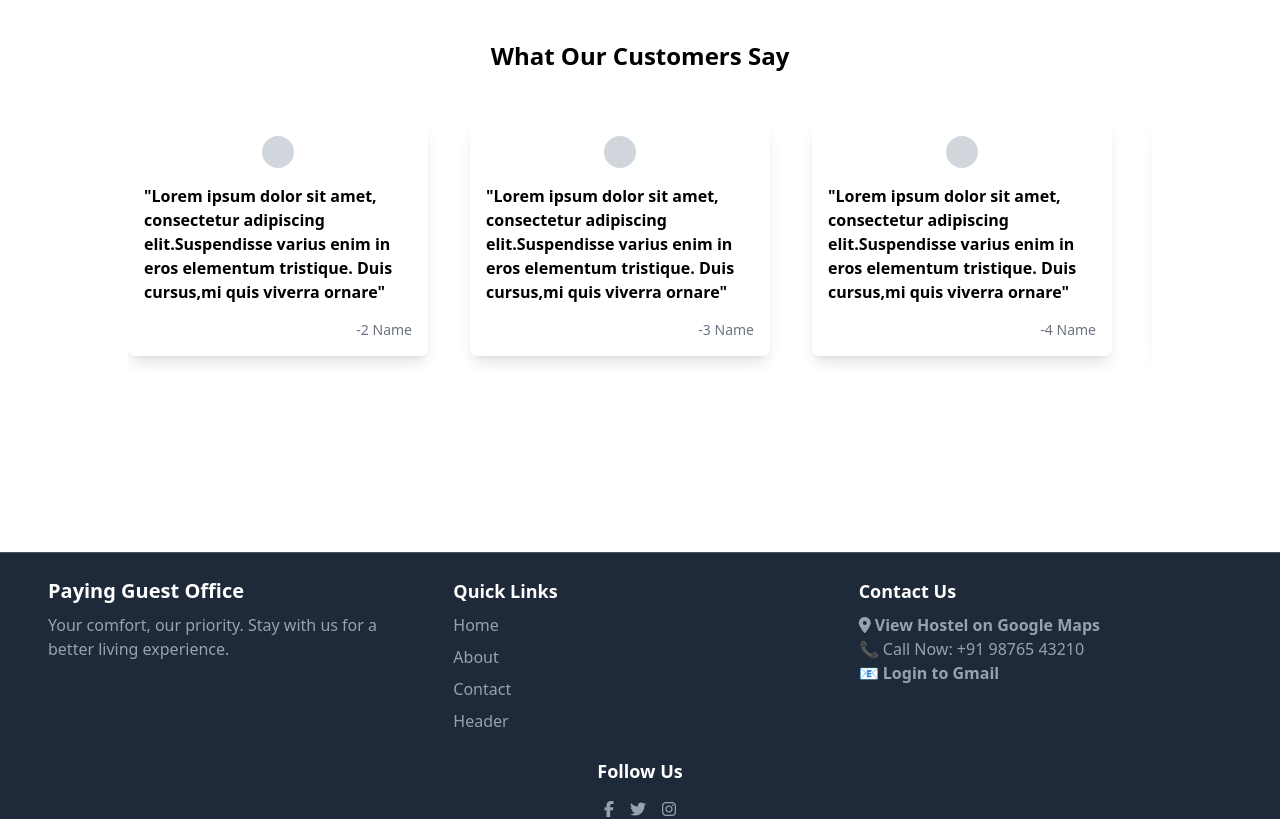
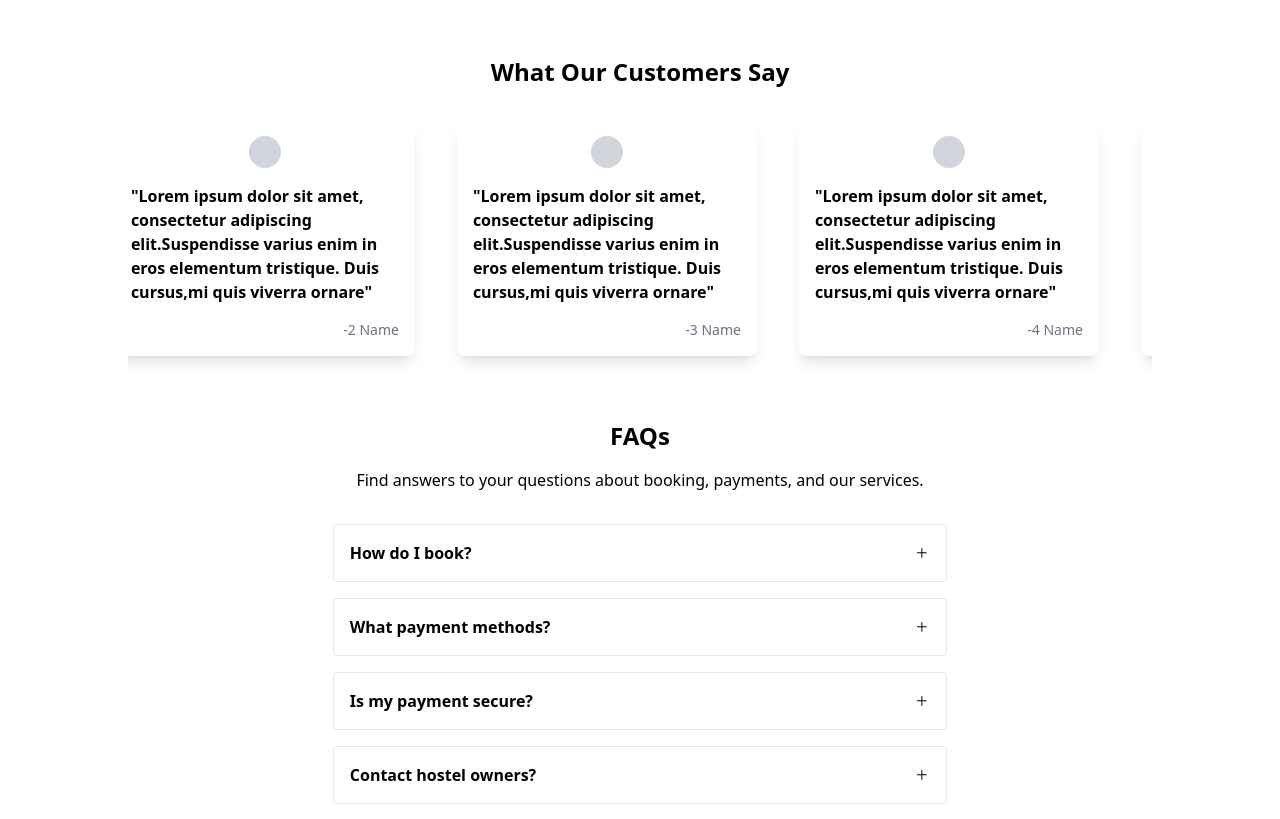
Before and after one commit to Srujangupta06/Paying-Guest-Online-Frontend, a React (Vite) app: page / in a window 1280 px wide. Shown: the part 2040-2859 px from the top of the page. Built offline with nearby package versions, Linux system fonts and the light colour scheme.

Commit message:
Added Faq Section in Home page

```diff
--- a/package.json
+++ b/package.json
@@ -18,7 +18,8 @@
     "react-router-dom": "^7.2.0",
     "react-slick": "^0.30.3",
     "slick-carousel": "^1.8.1",
-    "tailwindcss": "^4.0.9"
+    "tailwindcss": "^4.0.9",
+    "uuid": "^11.1.0"
   },
   "devDependencies": {
     "@eslint/js": "^9.21.0",
--- /dev/null
+++ b/src/components/Faq.jsx
@@ -0,0 +1,30 @@
+import { useState } from "react";
+import { faqList } from "../utils/utils";
+import FaqCard from "./FaqCard";
+
+const Faq = () => {
+  const [activeFaqId, setActiveFaqId] = useState("");
+
+  return (
+    <section className="text-center w-full max-w-5xl md:min-h-[80vh] mb-8">
+      <h1 className="text-2xl font-semibold mb-4">FAQs</h1>
+      <p className="mb-8">
+        Find answers to your questions about booking, payments, and our
+        services.
+      </p>
+
+      <ul className="flex flex-col items-center gap-y-4">
+        {faqList.map((eachFaq) => (
+          <FaqCard
+            key={eachFaq.id}
+            faqInfo={eachFaq}
+            activeFaqId={activeFaqId}
+            setActiveFaqId={setActiveFaqId}
+          />
+        ))}
+      </ul>
+    </section>
+  );
+};
+
+export default Faq;
--- /dev/null
+++ b/src/components/FaqCard.jsx
@@ -0,0 +1,35 @@
+import { GoPlus } from "react-icons/go";
+import { RxCross2 } from "react-icons/rx";
+const FaqCard = (props) => {
+  const { faqInfo, activeFaqId, setActiveFaqId } = props;
+  const { id, question, answer } = faqInfo;
+  const isOpen = activeFaqId === id;
+  const onHandleToggleFaqCard = () => {
+    setActiveFaqId(isOpen ? "" : id);
+  };
+  return (
+    <li className="list-none border w-full md:w-[60%] px-4 py-4  border-gray-200 rounded-sm">
+      {/*Question Container */}
+      <div
+        className="flex items-center justify-between cursor-pointer"
+        onClick={onHandleToggleFaqCard}
+      >
+        <h3 className="font-semibold">{question}</h3>
+        <button className="cursor-pointer border-none outline-none">
+          {isOpen ? <RxCross2 /> : <GoPlus />}
+        </button>
+      </div>
+      {/*Answer Container */}
+      {isOpen && (
+        <>
+          <hr className="border-gray-300 my-4" />
+          <div className="text-left">
+            <p className="text-sm text-gray-700">{answer}</p>
+          </div>
+        </>
+      )}
+    </li>
+  );
+};
+
+export default FaqCard;
--- /dev/null
+++ b/src/components/UserFeedBack.jsx
@@ -0,0 +1,58 @@
+import Slider from "react-slick";
+import "slick-carousel/slick/slick.css";
+import "slick-carousel/slick/slick-theme.css";
+import CustomerFeedBackCard from "../components/CustomerFeedBackCard";
+
+const UserFeedBack = () => {
+  const customerFeedbackSliderSettings = {
+    dots: false,
+    infinite: true,
+    speed: 900,
+    slidesToShow: 3,
+    slidesToScroll: 1,
+    swipeToSlide: true,
+    autoplay: true,
+    autoplaySpeed: 3000,
+    arrows: false,
+    pauseOnHover: false,
+    responsive: [
+      {
+        breakpoint: 1024,
+        settings: {
+          slidesToShow: 2,
+          slidesToScroll: 2,
+          infinite: true,
+          speed: 1000,
+        },
+      },
+      {
+        breakpoint: 768,
+        settings: {
+          slidesToShow: 1,
+          slidesToScroll: 1,
+          infinite: true,
+          speed: 800,
+        },
+      },
+    ],
+  };
+  return (
+    <section className="w-full max-w-5xl mb-8 py-4">
+      <h1 className="text-2xl font-semibold md:text-center">
+        What Our Customers Say
+      </h1>
+      {/*Make an API call to get feedback from customers */}
+      <div className="w-full overflow-hidden mt-6 md:mt-4">
+        <Slider {...customerFeedbackSliderSettings}>
+          <CustomerFeedBackCard id={1} />
+          <CustomerFeedBackCard id={2} />
+          <CustomerFeedBackCard id={3} />
+          <CustomerFeedBackCard id={4} />
+          <CustomerFeedBackCard id={5} />
+        </Slider>
+      </div>
+    </section>
+  );
+};
+
+export default UserFeedBack;
--- a/src/routes/Home.jsx
+++ b/src/routes/Home.jsx
@@ -1,44 +1,10 @@
 import { FaCheck } from "react-icons/fa6";
 import { Link } from "react-router-dom";
 import { IoIosArrowRoundForward } from "react-icons/io";
-import CustomerFeedBackCard from "../components/CustomerFeedBackCard";
-import "slick-carousel/slick/slick.css";
-import "slick-carousel/slick/slick-theme.css";
-import Slider from "react-slick";
+
+import Faq from "../components/Faq";
+import UserFeedBack from "../components/UserFeedBack";
 const Home = () => {
-  const customerFeedbackSliderSettings = {
-    dots: false,
-    infinite: true,
-    speed: 900,
-    slidesToShow: 3,
-    slidesToScroll: 1,
-    swipeToSlide: true,
-    autoplay: true,
-    autoplaySpeed: 3000,
-    arrows: false,
-    pauseOnHover: false,
-    responsive: [
-      {
-        breakpoint: 1024,
-        settings: {
-          slidesToShow: 2,
-          slidesToScroll: 2,
-          infinite: true,
-          speed: 1000,
-        },
-      },
-      {
-        breakpoint: 768,
-        settings: {
-          slidesToShow: 1,
-          slidesToScroll: 1,
-          infinite: true,
-          speed: 800,
-        },
-      },
-    ],
-  };
-
   return (
     <main className=" flex flex-col items-center justify-center px-6">
       {/*Hero Section*/}
@@ -106,7 +72,7 @@ const Home = () => {
         </div>
       </section>
       {/*Section 3 */}
-      <section className="w-full max-w-5xl md:min-h-[60vh] mb-8 ">
+      <section className="w-full max-w-5xl md:min-h-[60vh] mb-8">
         <h1 className="text-2xl font-semibold mb-8  md:text-center">
           Discover the Essential Features for Tenants and Hostel Owners
         </h1>
@@ -155,21 +121,9 @@ const Home = () => {
         </div>
       </section>
       {/*User Feedback */}
-      <section className="w-full max-w-5xl md:min-h-[60vh] mb-8">
-        <h1 className="text-2xl font-semibold md:text-center">
-          What Our Customers Say
-        </h1>
-        {/*Make an API call to get feedback from customers */}
-        <div className="w-full overflow-hidden py-8">
-          <Slider {...customerFeedbackSliderSettings}>
-            <CustomerFeedBackCard id={1} />
-            <CustomerFeedBackCard id={2} />
-            <CustomerFeedBackCard id={3} />
-            <CustomerFeedBackCard id={4} />
-            <CustomerFeedBackCard id={5} />
-          </Slider>
-        </div>
-      </section>
+      <UserFeedBack />
+      {/*Frequently Asked Questions */}
+      <Faq />
     </main>
   );
 };
--- /dev/null
+++ b/src/utils/utils.js
@@ -0,0 +1,29 @@
+import { v4 as uuidv4 } from "uuid";
+
+export const faqList = [
+  {
+    id: uuidv4(),
+    question: "How do I book?",
+    answer:
+      "To book a PG, simply search for your desired location. Compare options based on amenities and pricing, then proceed to secure your booking online.",
+  },
+  {
+    id: uuidv4(),
+    question: "What payment methods?",
+    answer:
+      "We accept various payment methods, including credit cards, debit cards, and digital wallets. All transactions are processed securely to ensure your safety.",
+  },
+  {
+    id: uuidv4(),
+    question: "Is my payment secure?",
+    answer:
+      "Absolutely! We use advanced encryption technology to protect your payment information. Your security is our top priority.",
+  },
+
+  {
+    id: uuidv4(),
+    question: "Contact hostel owners?",
+    answer:
+      "You can easily contact hostel owners through our platform. Use the WhatsApp chat feature for instant communication.",
+  },
+];
```
Also changed, not shown: 1 other file (tests, documents, lock files or other folders).
